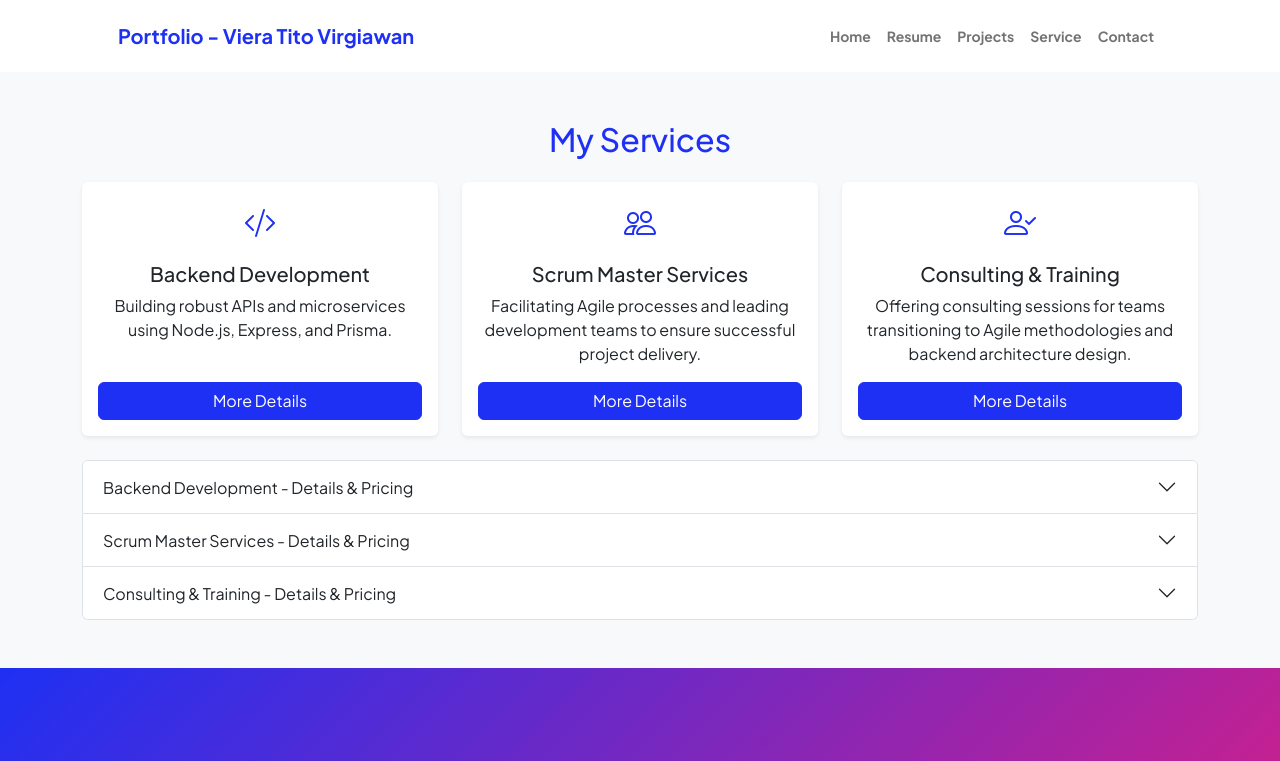
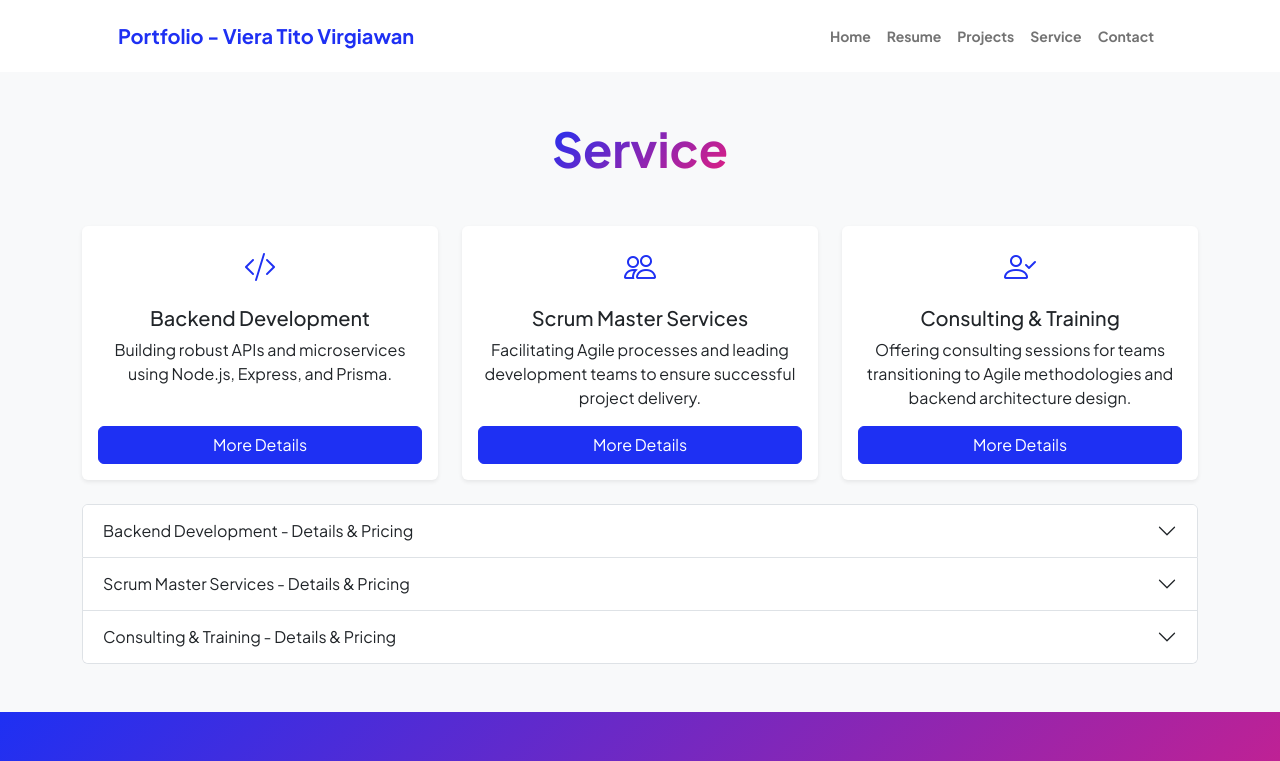
Before and after one commit to Ergiaa/Ergiaa.github.io, a plain HTML site: page service.html in a window 1280 px wide. Shown: the top 761 px of the page. Drawn offline with nearby package versions, Linux system fonts and the light colour scheme.

Commit message:
change content and displayed title

```diff
--- a/service.html
+++ b/service.html
@@ -26,7 +26,9 @@
             <!-- Service Section-->
             <section id="services" class="py-5">
                 <div class="container">
-                    <h2 class="text-primary text-center mb-4">My Services</h2>
+                    <div class="text-center mb-5">
+                        <h1 class="display-5 fw-bolder mb-0"><span class="text-gradient d-inline">Service</span></h1>
+                    </div>
                     <div class="row">
                         <div class="col-lg-4 col-md-6 mb-4 d-flex">
                             <div class="card shadow-sm border-0 flex-fill">
```
Also changed, not shown: index.html (+1 -1 lines).
